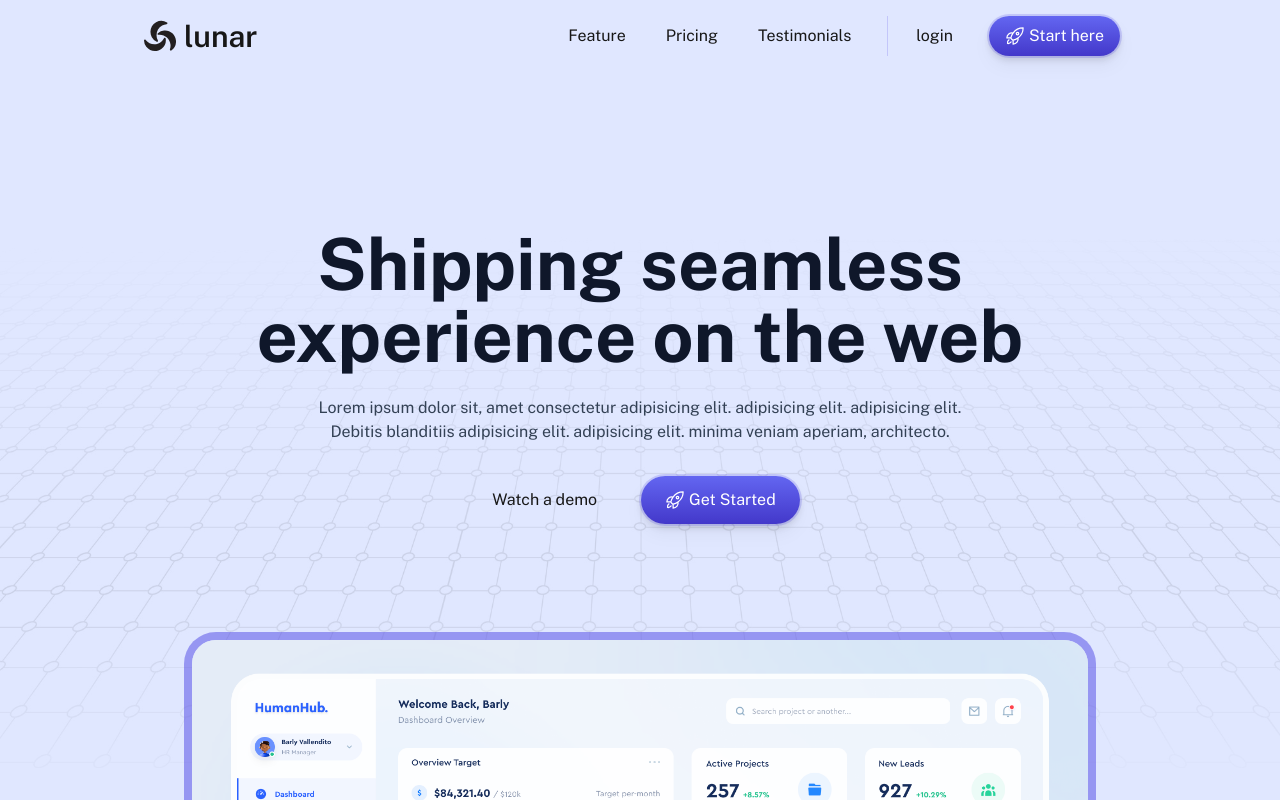
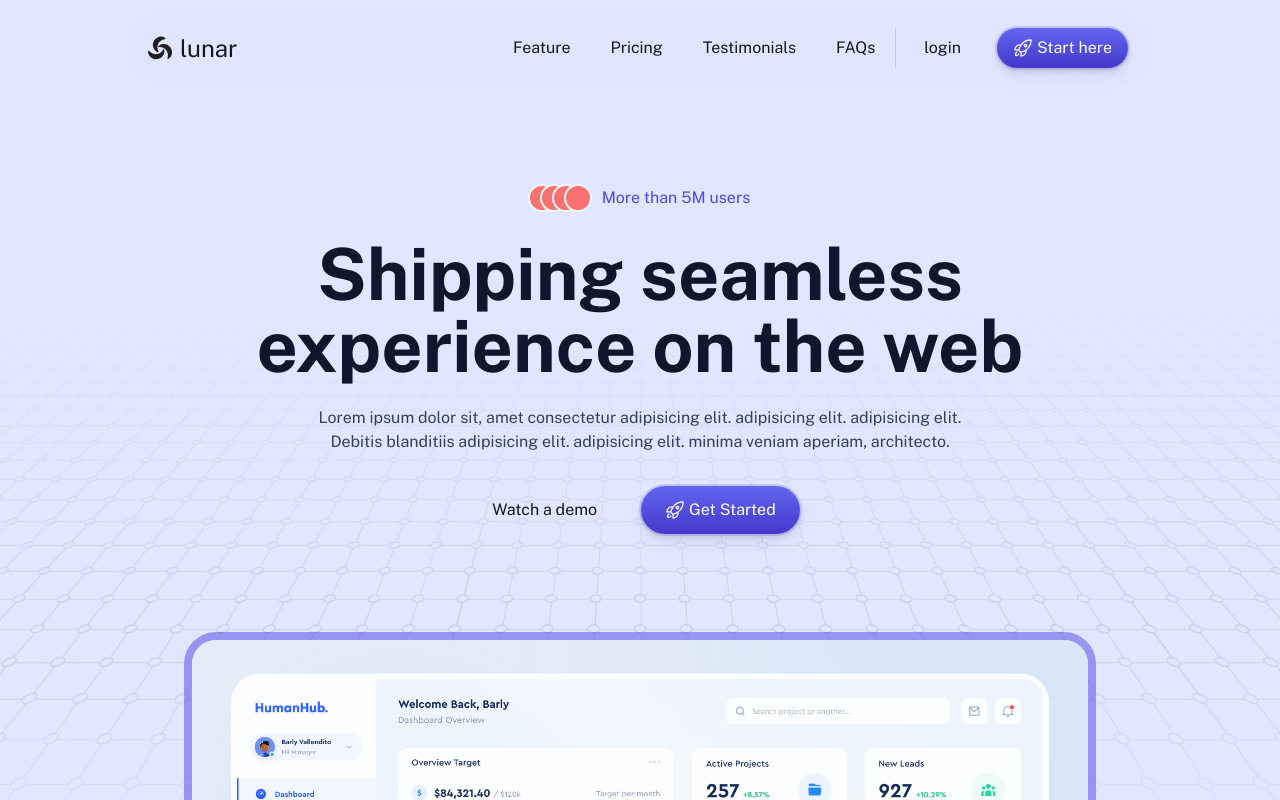
Before and after one commit to IrouKaizen/lunar, a website built with Vite: page index.html in a window 1280 px wide. Shown: the top 800 px of the page. Built offline with nearby package versions, Linux system fonts and the light colour scheme; some packages are replaced by stand-ins of ours.

Commit message:
adding social prouf

```diff
--- a/index.html
+++ b/index.html
@@ -9,23 +9,22 @@
   </head>
   <body class="overflow-x-hidden w-screen bg-indigo-100 text-neutral-900">
     <main class="w-full">
-      <!-- <div class="overlay h-screen w-screen bg-indigo-100 fixed z-50"></div> -->
-      <section class="lg:h-[100vh] relative bg-indigo-100 flex justify-center">
-        <img src="/assets/img/perspective-grid-pattern.png" class="absolute z-0 mix-blend-multiply opacity-10" alt="">
-        <div class="lg:w-[80%] relative z-40">
-          <header class="p-4 head flex items-center lg:h-[9vh] justify-between">
+
+      <div class="flex justify-center sticky top-3 z-50">
+        <header class="p-1 lg:w-[80vw] px-2 pl-5  bg-indigo-100/20 rounded-full  head flex items-center lg:h-[9vh] backdrop-blur-3xl  justify-between">
           <div>
             <a href="" class="flex items-center gap-2">
-                <img src="/assets/img/lunar icon black.svg" class="h-8 w-8" alt="">
-                <span class="font-semibold text-3xl">lunar</span>
+              <img src="./public/assets/img/lunar icon black.svg" class="h-6 w-6" alt="">
+              <span class=" text-2xl">lunar</span>
             </a>
           </div>
 
-            <nav class="flex gap-4 lg:gap-6">
+          <nav class="flex gap-4 lg:gap-2">
             <ul class="flex items-center gap-4">
               <li><a href="" class="hover:bg-indigo-600/10 rounded-full duration-300 p-1 px-3">Feature</a></li>
               <li><a href="" class="hover:bg-indigo-600/10 rounded-full duration-300 p-1 px-3">Pricing</a></li>
               <li><a href="" class="hover:bg-indigo-600/10 rounded-full duration-300 p-1 px-3">Testimonials</a></li>
+              <li><a href="" class="hover:bg-indigo-600/10 rounded-full duration-300 p-1 px-3">FAQs</a></li>
 
             </ul>
 
@@ -42,10 +41,31 @@
             </div>
           </nav>
         </header>
+      </div>
 
-          <div class="lg:h-[calc(80vh-9vh)] flex items-center justify-center">
-            <div>
-              <div class="lg:mt-10">
+      <!-- <div class="overlay h-screen w-screen bg-indigo-100 fixed z-50"></div> -->
+      <section class="lg:h-[100vh] relative bg-indigo-100 flex justify-center">
+        <img src="/assets/img/perspective-grid-pattern.png" class="absolute z-0 mix-blend-multiply opacity-10" alt="">
+        <div class="lg:w-[80%] relative z-40">
+
+
+          <div class="lg:h-[calc(80vh-9vh)] relative z-20 flex items-center justify-center">
+
+            <div class="flex flex-col items-center ">
+              <!-- social prouf -->
+              <div class="flex items-center gap-3 rounded-full p-2">
+                <div class="flex items-center">
+                  <div class="rounded-full size-6 bg-red-400 ring-2 ring-neutral-100"></div>
+                  <div class="rounded-full size-6 -ml-3 bg-red-400 ring-2 ring-neutral-100"></div>
+                  <div class="rounded-full size-6 -ml-3 bg-red-400 ring-2 ring-neutral-100"></div>
+                  <div class="rounded-full size-6 -ml-3 bg-red-400 ring-2 ring-neutral-100"></div>
+                </div>
+                <div class=" text-indigo-600">
+                  <p>More than 5M users</p>
+                </div>
+              </div>
+
+              <div class="mt-5">
                 <h1 id="" class="lg:text-7xl headline font-bold text-center text-balance text-slate-900">Shipping seamless <br> experience on the web</h1>
                 <p id="" class="text-center tagline text-balance mt-5 lg:mt-6 text-slate-700">Lorem ipsum dolor sit, amet consectetur adipisicing elit. adipisicing elit. adipisicing elit.  <br> Debitis blanditiis adipisicing elit.  adipisicing elit. minima veniam aperiam, architecto.</p>
               </div>
@@ -63,7 +83,7 @@
             </div>
           </div>
 
-          <div class="flex justify-center">
+          <div class="flex justify-center relative z-20">
             <div class="ring-8 lg:h-[80vh] lg:w-[70vw] imgbox relative z-30 ring-indigo-600/50 rounded-3xl overflow-hidden">
               <img src="/assets/img/dashboard.png" class="h-auto w-full  object-cover" alt="">
             </div>
```
Lines whose indentation alone changed are shown as unchanged.
